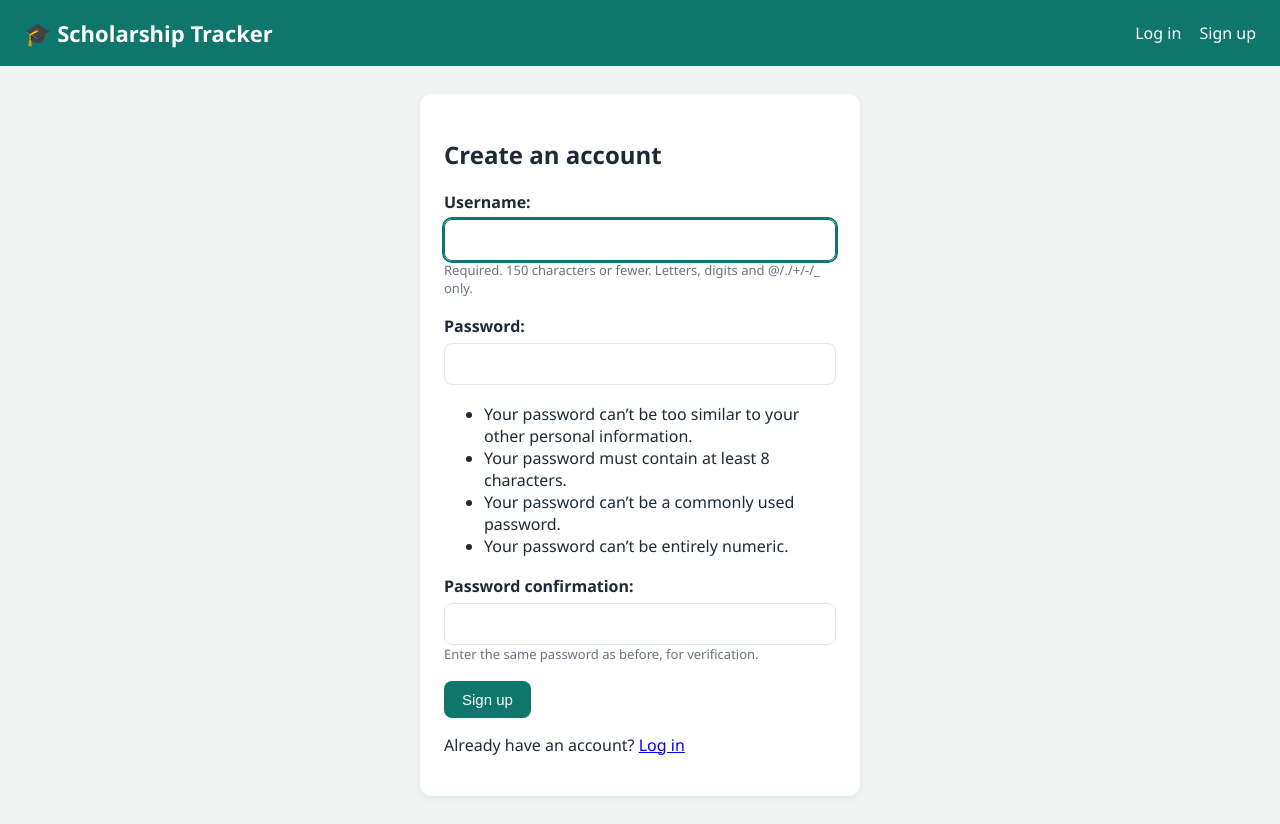
After one commit to Funnyboe13/scholarship-tracker, a Django app: page /signup/ in a window 1280 px wide. The commit adds this page. Run offline with Django 5.2, Linux system fonts and the light colour scheme.

Commit message:
Add user accounts so each user sees only their own scholarships

```diff
--- a/config/settings.py
+++ b/config/settings.py
@@ -121,3 +121,6 @@ STATIC_URL = 'static/'
 # https://docs.djangoproject.com/en/5.2/ref/settings/#default-auto-field
 
 DEFAULT_AUTO_FIELD = 'django.db.models.BigAutoField'
+LOGIN_URL = 'login'
+LOGIN_REDIRECT_URL = 'scholarship_list'
+LOGOUT_REDIRECT_URL = 'login'
--- a/scholarships/admin.py
+++ b/scholarships/admin.py
@@ -1,6 +1,8 @@
 from django.contrib import admin
 from .models import Scholarship
 
-admin.site.register(Scholarship)
 
-# Register your models here.
+@admin.register(Scholarship)
+class ScholarshipAdmin(admin.ModelAdmin):
+    list_display = ('name', 'user', 'deadline', 'status')
+    list_filter = ('status', 'user')
--- a/scholarships/templates/scholarships/base.html
+++ b/scholarships/templates/scholarships/base.html
@@ -5,7 +5,6 @@
     <meta name="viewport" content="width=device-width, initial-scale=1">
     <title>{% block title %}Scholarship Tracker{% endblock %}</title>
     <style>
-
         :root {
             --primary: #0f766e;
             --primary-dark: #115e59;
@@ -15,6 +14,7 @@
             --muted: #6b7280;
             --border: #e5e7eb;
             --danger: #dc2626;
+            --success: #15803d;
         }
         * { box-sizing: border-box; }
         body { margin: 0; font-family: "Segoe UI", Arial, sans-serif; background: var(--bg); color: var(--text); }
@@ -22,9 +22,15 @@
         header h1 { margin: 0; font-size: 22px; }
         header a { color: white; text-decoration: none; }
         main { max-width: 1000px; margin: 28px auto; padding: 0 16px; }
-        .card { background: var(--card); border-radius: 12px; padding: 24px; box-shadow: 0 2px 8px rgba(0,0,0,0.06); }
+        .card { background: var(--card); border-radius: 12px; padding: 24px; box-shadow: 0 2px 8px rgba(0,0,0,0.06); margin-bottom: 20px; }
         .top-bar { display: flex; justify-content: space-between; align-items: center; margin-bottom: 20px; }
         .top-bar h2 { margin: 0; }
+
+        .head-row { display: flex; justify-content: space-between; align-items: center; flex-wrap: wrap; gap: 10px; }
+        nav a, nav span { color: white; margin-left: 14px; text-decoration: none; }
+        form.inline { display: inline; margin-left: 14px; }
+        .nav-btn { background: transparent; color: white; border: 1px solid white; padding: 6px 12px; border-radius: 6px; cursor: pointer; font-size: 14px; }
+        .nav-btn:hover { background: rgba(255,255,255,0.15); }
 
         .btn { display: inline-block; padding: 10px 18px; border-radius: 8px; border: none; background: var(--primary); color: white; text-decoration: none; font-size: 15px; cursor: pointer; }
         .btn:hover { background: var(--primary-dark); }
@@ -48,13 +54,7 @@
         .badge.accepted { background: #dcfce7; color: #15803d; }
         .badge.rejected { background: #fee2e2; color: #b91c1c; }
 
-        form p { margin-bottom: 18px; }
-        label { display: block; font-weight: 600; margin-bottom: 6px; }
-        input, select, textarea { width: 100%; padding: 10px; border: 1px solid var(--border); border-radius: 8px; font-size: 15px; font-family: inherit; }
-        input:focus, select:focus, textarea:focus { outline: 2px solid var(--primary); border-color: var(--primary); }
-        .errorlist { color: var(--danger); list-style: none; padding: 0; margin: 0 0 6px 0; }
-        .helptext { color: var(--muted); font-size: 13px; }
-                .filters { margin-bottom: 18px; }
+        .filters { margin-bottom: 18px; }
         .chip { display: inline-block; padding: 6px 14px; margin: 0 6px 6px 0; border-radius: 999px; background: #e5e7eb; color: var(--text); text-decoration: none; font-size: 14px; }
         .chip.active { background: var(--primary); color: white; }
         tr.soon td { background: #fff7ed; }
@@ -62,12 +62,60 @@
         .tag-soon { color: #c2410c; font-weight: 600; }
         .tag-overdue { color: var(--danger); font-weight: 600; }
 
+        .narrow { max-width: 440px; margin: 0 auto; }
+        form p { margin-bottom: 18px; }
+        label { display: block; font-weight: 600; margin-bottom: 6px; }
+        input, select, textarea { width: 100%; padding: 10px; border: 1px solid var(--border); border-radius: 8px; font-size: 15px; font-family: inherit; }
+        input:focus, select:focus, textarea:focus { outline: 2px solid var(--primary); border-color: var(--primary); }
+        .errorlist { color: var(--danger); list-style: none; padding: 0; margin: 0 0 6px 0; }
+        .helptext { color: var(--muted); font-size: 13px; display: block; }
+        .helptext ul { padding-left: 18px; margin: 4px 0; }
+
+        .toast-wrap { position: fixed; top: 80px; right: 20px; z-index: 1000; }
+        .toast { background: white; border-left: 6px solid var(--primary); box-shadow: 0 6px 20px rgba(0,0,0,0.18); border-radius: 10px; padding: 14px 40px 14px 18px; margin-bottom: 10px; min-width: 240px; position: relative; font-weight: 600; animation: slidein 0.4s ease, fadeout 0.6s ease 4s forwards; }
+        .toast.success { border-left-color: var(--success); }
+        .toast.error { border-left-color: var(--danger); }
+        .toast-close { position: absolute; top: 6px; right: 10px; background: none; border: none; font-size: 20px; cursor: pointer; color: var(--muted); width: auto; padding: 0; }
+        @keyframes slidein { from { transform: translateX(120%); opacity: 0; } to { transform: translateX(0); opacity: 1; } }
+        @keyframes fadeout { to { opacity: 0; transform: translateY(-10px); } }
     </style>
 </head>
 <body>
     <header>
-        <h1><a href="{% url 'scholarship_list' %}">🎓 Scholarship Tracker</a></h1>
+        <div class="head-row">
+            <h1><a href="{% url 'scholarship_list' %}">🎓 Scholarship Tracker</a></h1>
+            <nav>
+                {% if user.is_authenticated %}
+                    <span>Hi, {{ user.username }}</span>
+                    <form method="post" action="{% url 'logout' %}" class="inline">
+                        {% csrf_token %}
+                        <button type="submit" class="nav-btn">Log out</button>
+                    </form>
+                {% else %}
+                    <a href="{% url 'login' %}">Log in</a>
+                    <a href="{% url 'signup' %}">Sign up</a>
+                {% endif %}
+            </nav>
+        </div>
     </header>
+
+    {% if messages %}
+    <div class="toast-wrap">
+        {% for message in messages %}
+        <div class="toast {{ message.tags }}">
+            {{ message }}
+            <button type="button" class="toast-close" onclick="this.parentElement.remove()">&times;</button>
+        </div>
+        {% endfor %}
+    </div>
+    <script>
+        setTimeout(function () {
+            var wrap = document.querySelector('.toast-wrap');
+            if (wrap) { wrap.remove(); }
+        }, 4700);
+    </script>
+    {% endif %}
+
     <main>
         {% block content %}{% endblock %}
     </main>
--- /dev/null
+++ b/scholarships/templates/scholarships/signup.html
@@ -0,0 +1,15 @@
+{% extends 'scholarships/base.html' %}
+
+{% block title %}Sign up{% endblock %}
+
+{% block content %}
+<div class="card narrow">
+    <h2>Create an account</h2>
+    <form method="post">
+        {% csrf_token %}
+        {{ form.as_p }}
+        <button class="btn" type="submit">Sign up</button>
+    </form>
+    <p>Already have an account? <a href="{% url 'login' %}">Log in</a></p>
+</div>
+{% endblock %}
--- a/scholarships/urls.py
+++ b/scholarships/urls.py
@@ -1,3 +1,4 @@
+from django.contrib.auth import views as auth_views
 from django.urls import path
 from . import views
 
@@ -6,4 +7,7 @@ urlpatterns = [
     path('add/', views.scholarship_create, name='scholarship_create'),
     path('<int:pk>/edit/', views.scholarship_update, name='scholarship_update'),
     path('<int:pk>/delete/', views.scholarship_delete, name='scholarship_delete'),
+    path('signup/', views.signup, name='signup'),
+    path('login/', views.CustomLoginView.as_view(), name='login'),
+    path('logout/', auth_views.LogoutView.as_view(), name='logout'),
 ]
--- a/scholarships/views.py
+++ b/scholarships/views.py
@@ -1,12 +1,44 @@
 from datetime import date, timedelta
+
+from django.contrib import messages
+from django.contrib.auth import login as auth_login
+from django.contrib.auth.decorators import login_required
+from django.contrib.auth.forms import UserCreationForm
+from django.contrib.auth.views import LoginView
 from django.shortcuts import render, redirect, get_object_or_404
+from django.views.decorators.cache import never_cache
+
+from .forms import ScholarshipForm
 from .models import Scholarship
-from .forms import ScholarshipForm
 
 
+class CustomLoginView(LoginView):
+    template_name = 'scholarships/login.html'
+
+    def form_valid(self, form):
+        response = super().form_valid(form)
+        messages.success(self.request, f"Welcome back, {form.get_user().username}!")
+        return response
+
+
+def signup(request):
+    if request.method == 'POST':
+        form = UserCreationForm(request.POST)
+        if form.is_valid():
+            user = form.save()
+            auth_login(request, user)
+            messages.success(request, f"Welcome, {user.username}! Your account has been created.")
+            return redirect('scholarship_list')
+    else:
+        form = UserCreationForm()
+    return render(request, 'scholarships/signup.html', {'form': form})
+
+
+@never_cache
+@login_required
 def scholarship_list(request):
     status = request.GET.get('status', '')
-    scholarships = Scholarship.objects.all()
+    scholarships = Scholarship.objects.filter(user=request.user)
     if status:
         scholarships = scholarships.filter(status=status)
 
@@ -28,32 +60,43 @@ def scholarship_list(request):
     return render(request, 'scholarships/list.html', context)
 
 
+@never_cache
+@login_required
 def scholarship_create(request):
     if request.method == 'POST':
         form = ScholarshipForm(request.POST)
         if form.is_valid():
-            form.save()
+            scholarship = form.save(commit=False)
+            scholarship.user = request.user
+            scholarship.save()
+            messages.success(request, "Scholarship added.")
             return redirect('scholarship_list')
     else:
         form = ScholarshipForm()
     return render(request, 'scholarships/form.html', {'form': form, 'title': 'Add scholarship'})
 
 
+@never_cache
+@login_required
 def scholarship_update(request, pk):
-    scholarship = get_object_or_404(Scholarship, pk=pk)
+    scholarship = get_object_or_404(Scholarship, pk=pk, user=request.user)
     if request.method == 'POST':
         form = ScholarshipForm(request.POST, instance=scholarship)
         if form.is_valid():
             form.save()
+            messages.success(request, "Scholarship updated.")
             return redirect('scholarship_list')
     else:
         form = ScholarshipForm(instance=scholarship)
     return render(request, 'scholarships/form.html', {'form': form, 'title': 'Edit scholarship'})
 
 
+@never_cache
+@login_required
 def scholarship_delete(request, pk):
-    scholarship = get_object_or_404(Scholarship, pk=pk)
+    scholarship = get_object_or_404(Scholarship, pk=pk, user=request.user)
     if request.method == 'POST':
         scholarship.delete()
+        messages.success(request, "Scholarship deleted.")
         return redirect('scholarship_list')
     return render(request, 'scholarships/confirm_delete.html', {'scholarship': scholarship})
```
Also changed, not shown: scholarships/models.py (+8 -1 lines), scholarships/templates/scholarships/login.html (added, +15 -0 lines), scholarships/migrations/0002_scholarship_user.py (added).
